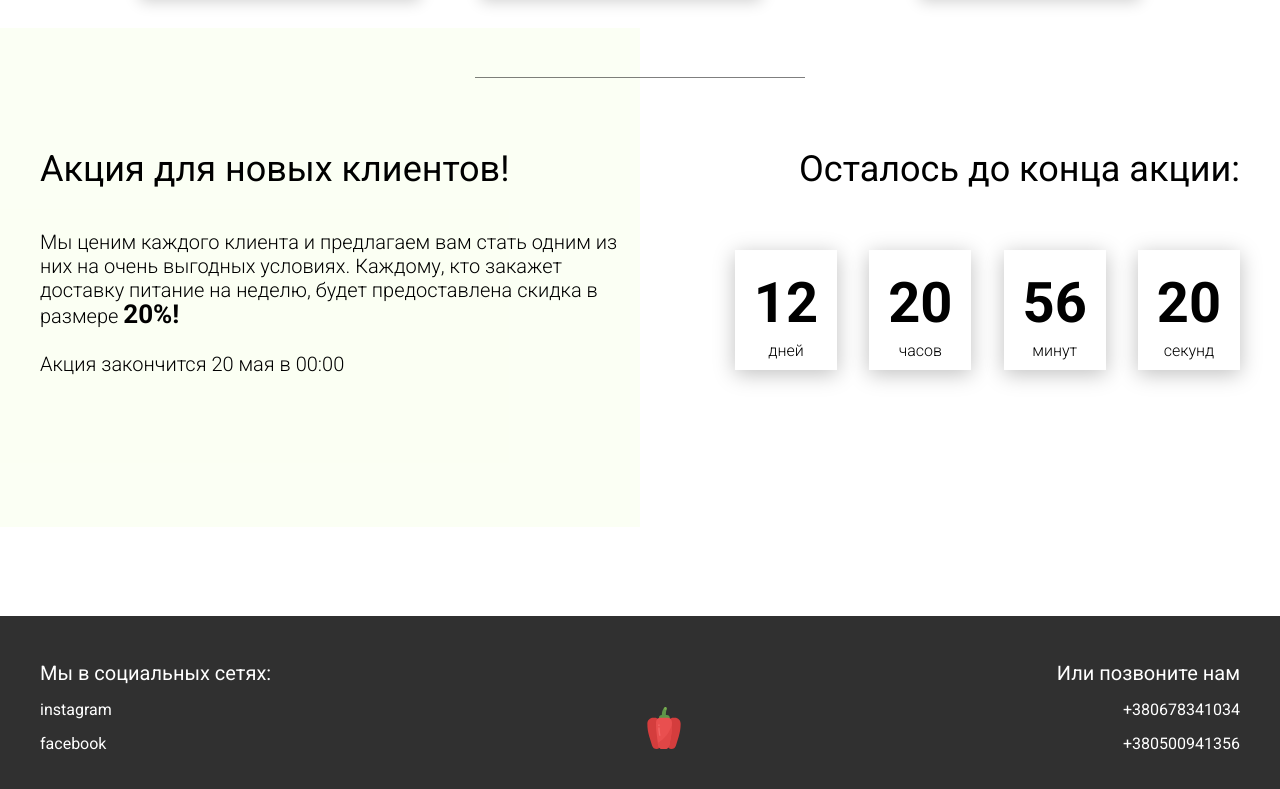
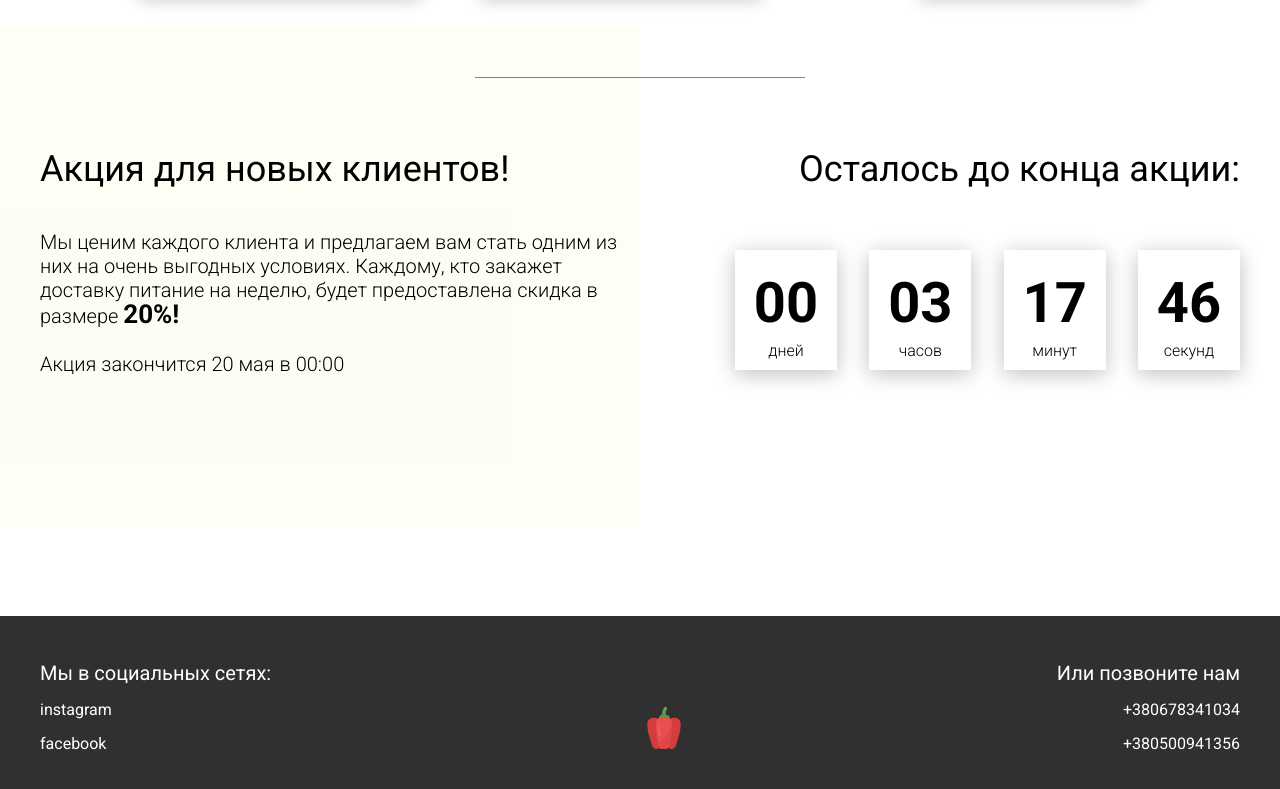
Before and after one commit to KarliSoh/js, a plain HTML site: page food-dist/index.html in a window 1280 px wide. Shown: the part 4618-5407 px from the top of the page. Drawn offline with Linux system fonts and the light colour scheme.

Commit message:
new file 054

```diff
--- a/food-dist/js/script.js
+++ b/food-dist/js/script.js
@@ -1,4 +1,6 @@
 window.addEventListener('DOMContentLoaded', () => {
+    // Tabs
+
 
     const tabs = document.querySelectorAll('.tabheader__item'),
         tabsContent = document.querySelectorAll('.tabcontent'),
@@ -38,4 +40,59 @@ window.addEventListener('DOMContentLoaded', () => {
             });
         }
     });
+
+
+    //Timer
+
+    const dedline = '2023-08-02';
+
+    function getTimerRemaining(endtime) {
+        const t = Date.parse(endtime) - Date.parse(new Date()),
+            days = Math.floor(t / (1000 * 60 * 60 * 24)),
+            hours = Math.floor((t / (1000 * 60 * 60) % 24)),
+            minutes = Math.floor((t / 1000 / 60) % 60),
+            seconds = Math.floor((t / 1000) % 60);
+        return {
+            'total': t,
+            'days': days,
+            'hours': hours,
+            'minutes': minutes,
+            'seconds': seconds
+        };
+    }
+
+    function getZero(num) {
+        if (num >= 0 && num < 10) {
+            return `0${num}`;
+        } else {
+            return num;
+        }
+    }
+
+    function setClock(selector, endtime) {
+        const timer = document.querySelector(selector),
+            days = timer.querySelector('#days'),
+            hours = timer.querySelector('#hours'),
+            minutes = timer.querySelector('#minutes'),
+            seconds = timer.querySelector('#seconds'),
+            timeInterval = setInterval(upDateClock, 1000);
+
+        upDateClock();
+
+        function upDateClock() {
+            const t = getTimerRemaining(endtime);
+
+            days.innerHTML = getZero(t.days);
+            hours.innerHTML = getZero(t.hours);
+            minutes.innerHTML = getZero(t.minutes);
+            seconds.innerHTML = getZero(t.seconds);
+
+            if (t.total <= 0) {
+                clearInterval(timeInterval);
+            }
+        }
+
+    }
+
+    setClock('.timer', dedline);
 });
```
Also changed, not shown: 054 script.js (added, +23 -0 lines), index.html (+1 -1 lines).
